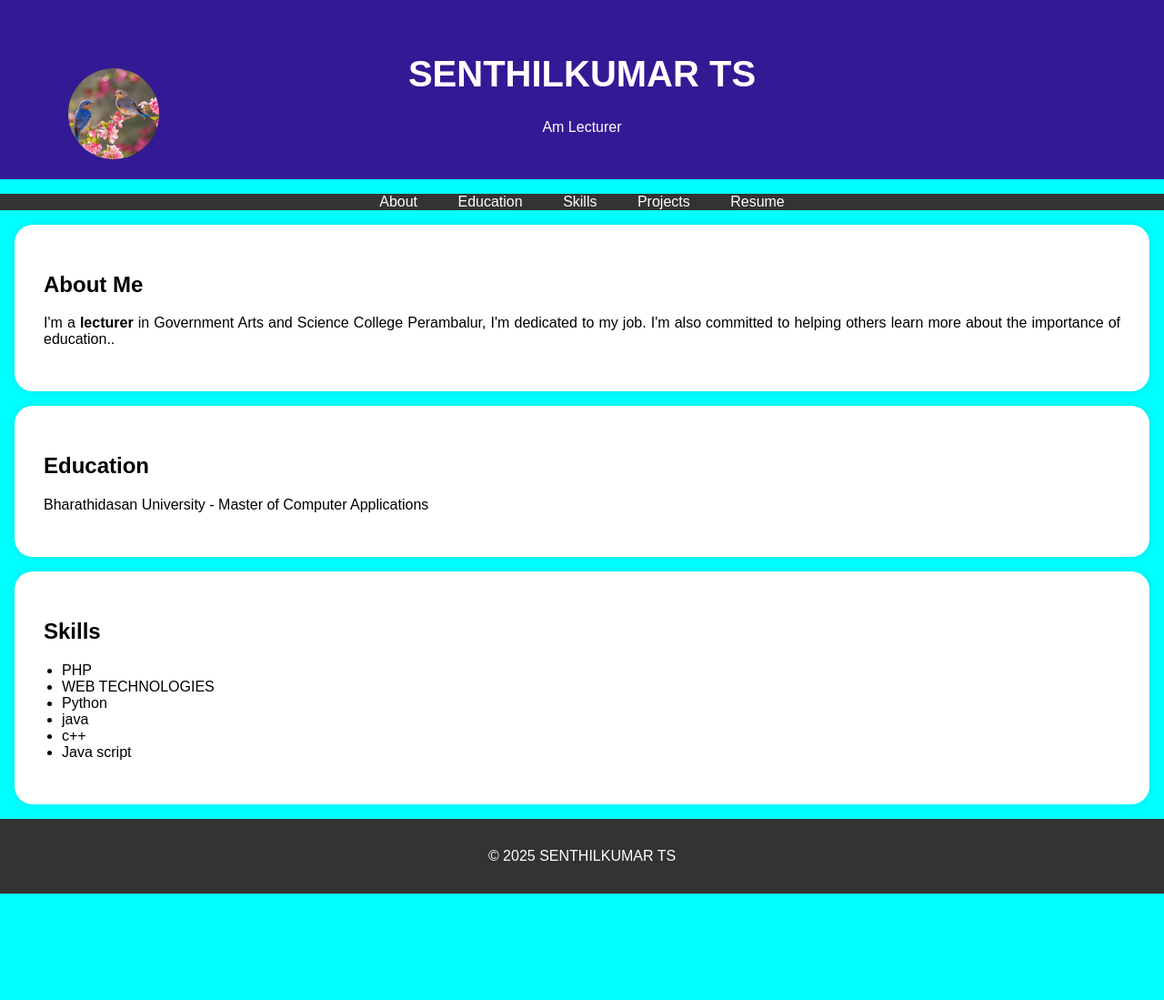
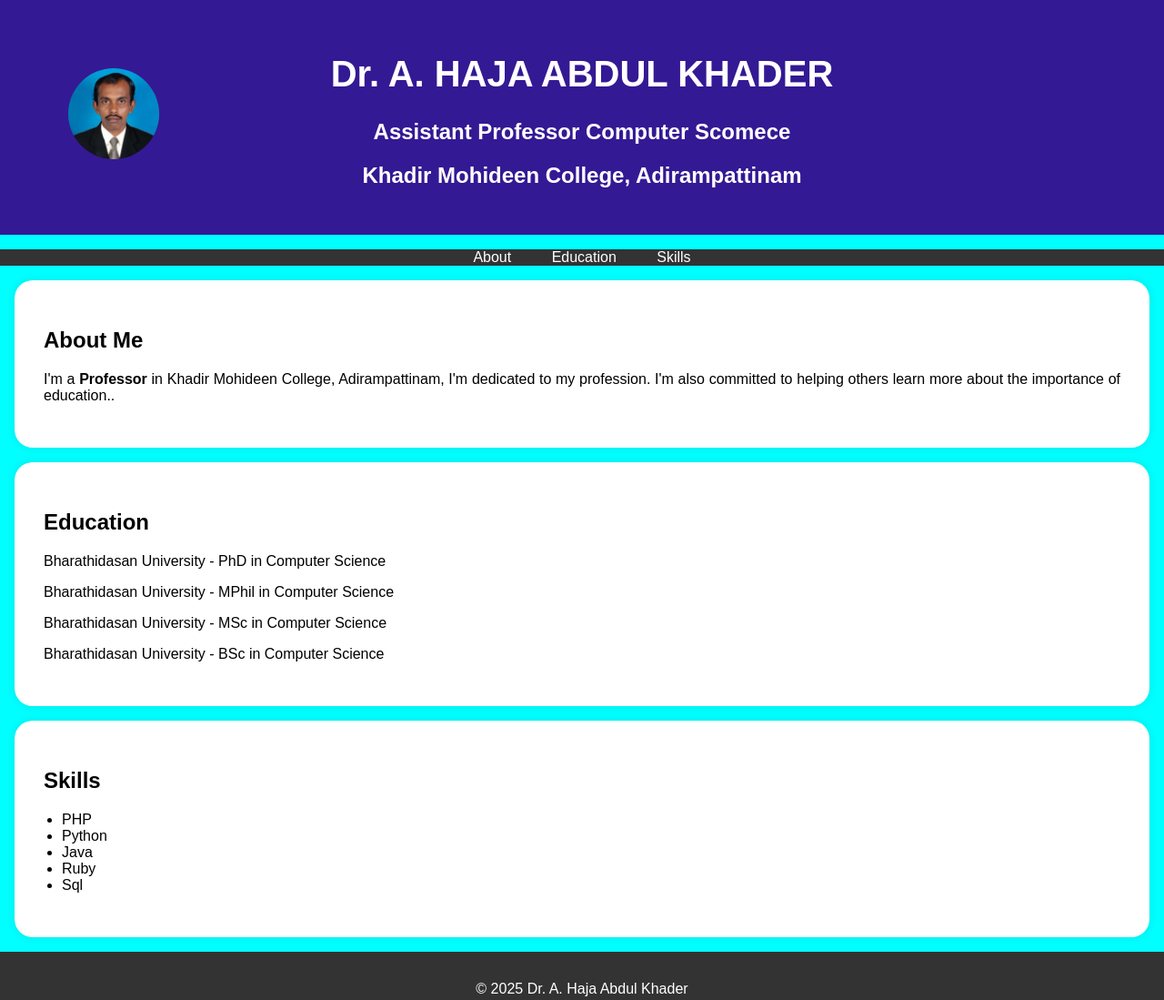
Before and after one commit to adiraihaja/FEWD, a plain HTML site: page index.html in a window 1280 px wide. Shown: the whole page at 91% size. Before the commit the page ends 982 px from the top, so only its background shows below. Drawn offline with Linux system fonts and the light colour scheme.

Commit message:
Add files via upload

```diff
--- a/index.html
+++ b/index.html
@@ -95,9 +95,10 @@
     <header>
         <div class="header-content">
             <!-- Add your profile picture here -->
-            <img src="./pic.jpg" alt="Your Profile Picture" class="profile-picture">
-            <h1>SENTHILKUMAR TS</h1>
-            <p>Am Lecturer</p>
+            <img src="./AHaja.jpg" alt="Your Profile Picture" class="profile-picture">
+            <h1>Dr. A. HAJA ABDUL KHADER</h1>
+            <h2>Assistant Professor Computer Scomece</h2>
+            <h2> Khadir Mohideen College, Adirampattinam</h2>
         </div>
     </header>
 
@@ -106,8 +107,6 @@
             <li><a href="#about">About</a></li>
             <li><a href="#education">Education</a></li>
             <li><a href="#skills">Skills</a></li>
-            <li><a href="#projects">Projects</a></li>
-            <li><a href="#resume">Resume</a></li>
 
         </ul>
     </nav>
@@ -115,14 +114,17 @@
     <section id="about">
         <div class="section-content">
             <h2>About Me</h2>
-            <p>I'm a <b>lecturer </b>in Government Arts and Science College Perambalur, I'm dedicated to my job. I'm also committed to helping others learn more about the importance of education..</p>
+            <p>I'm a <b>Professor </b>in Khadir Mohideen College, Adirampattinam, I'm dedicated to my profession. I'm also committed to helping others learn more about the importance of education..</p>
         </div>
     </section>
 
     <section id="education">
         <div class="section-content">
             <h2>Education</h2>
-            <p>Bharathidasan University  - Master of Computer Applications</p>
+            <p>Bharathidasan University  - PhD in Computer Science</p>
+            <p>Bharathidasan University  - MPhil in Computer Science</p>
+            <p>Bharathidasan University  - MSc in Computer Science</p>
+            <p>Bharathidasan University  - BSc in Computer Science</p>
 
 
         </div>
@@ -133,18 +135,17 @@
             <h2>Skills</h2>
             <ul>
                 <li>PHP</li>
-                <li>WEB TECHNOLOGIES</li>
                 <li>Python</li>
-                <li>java</li>
-                <li>c++</li>
-                <li>Java script</li>
+                <li>Java</li>
+                <li>Ruby</li>
+                <li>Sql</li>
             </ul>
         </div>
     </section>
 
 
     <footer>
-        <p>&copy; 2025 SENTHILKUMAR TS</p>
+        <p>&copy; 2025 Dr. A. Haja Abdul Khader</p>
     </footer>
 
     <script>
```
Also changed, not shown: AHaja.jpg (added).
